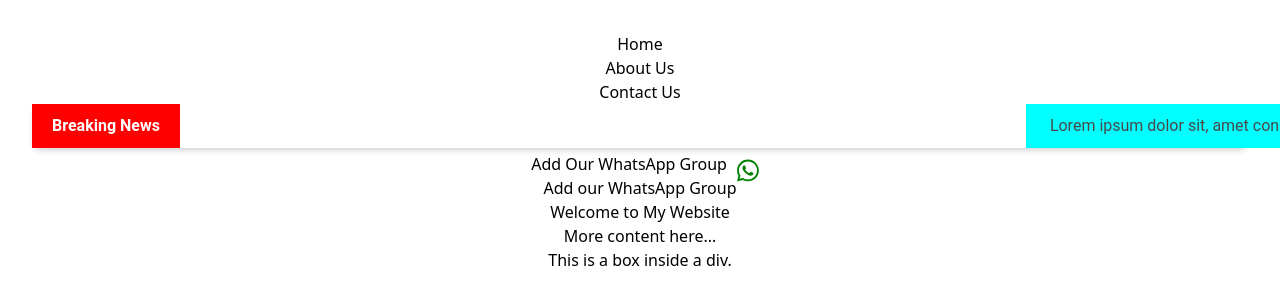
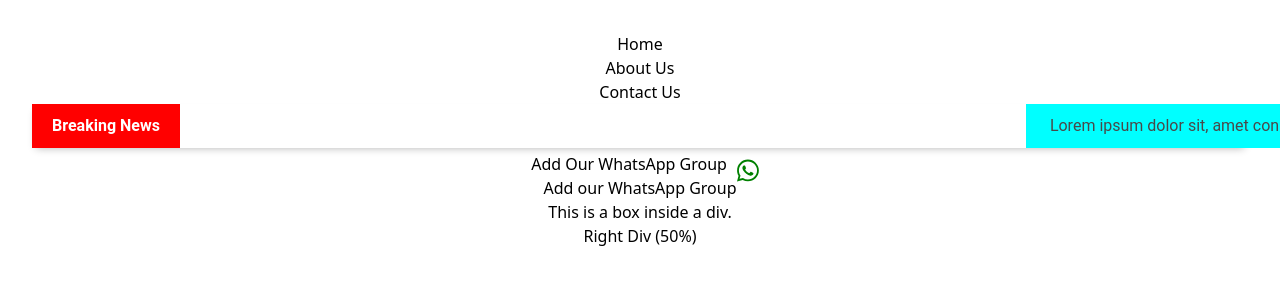
Before and after one commit to Das10177/UBA, a React (Vite) app in the folder First-page/: page / in a window 1280 px wide. Shown: the top 304 px of the page. Built offline with nearby package versions, Linux system fonts and the light colour scheme.

Commit message:
left&right dev build

```diff
--- a/First-page/src/Components/Recent.jsx
+++ b/First-page/src/Components/Recent.jsx
@@ -50,7 +50,8 @@ const recentPosts = [
     title: "Post 6",
     body: "This is the body of post 6",
     date: "2022-01-06",
-    thumbnail: "https://via.placeholder.com/150",
+    thumbnail:
+      "https://images.unsplash.com/photo-1737251043885-1fa62cb12933?q=80&w=1973&auto=format&fit=crop&ixlib=rb-4.0.3&ixid=M3wxMjA3fDB8MHxwaG90by1wYWdlfHx8fGVufDB8fHx8fA%3D%3D",
     author: "Author 6",
   },
   {
@@ -58,7 +59,8 @@ const recentPosts = [
     title: "Post 7",
     body: "This is the body of post 7",
     date: "2022-01-07",
-    thumbnail: "https://via.placeholder.com/150",
+    thumbnail:
+      "https://images.unsplash.com/photo-1737251043885-1fa62cb12933?q=80&w=1973&auto=format&fit=crop&ixlib=rb-4.0.3&ixid=M3wxMjA3fDB8MHxwaG90by1wYWdlfHx8fGVufDB8fHx8fA%3D%3D",
     author: "Author 7",
   },
 ];
--- a/First-page/src/pages/Home.jsx
+++ b/First-page/src/pages/Home.jsx
@@ -4,6 +4,7 @@ import Ticker from "../Components/Tricker";
 import { FontAwesomeIcon } from '@fortawesome/react-fontawesome';
 import { faWhatsapp } from "@fortawesome/free-brands-svg-icons";
 import styled from "styled-components";
+
 // import Recent from "../Components/Recent";
 
 
@@ -25,24 +26,42 @@ const Home = () => {
       <Ticker />
       <main>
         <div className="flex flex-col bg-red-500 p-4">
-          <div className="p-8">
+          <section>
+            <div className="p-8 flex gap-4  ">
+
+              <div className="w-4/6 ">
               <div>
-              <div className="h-9 w-96 text-center text-white bg-blue-400 hover:cursor-pointer rounded-md">
+                <div className="h-9 w-100 text-center text-white bg-blue-400 hover:cursor-pointer rounded-md">
                   Add Our WhatsApp Group
                   {/* <FontAwesomeIcon icon={faWhatsapp} size="2x" color="green" top="20px" left="30px" /> */}
                   <WhatsAppIcon icon={faWhatsapp} />
                 </div>
-              <div className="h-9 w-96 text-white bg-pink-500 mt-5 rounded-md">
+                <div className="h-9 w-100 text-white bg-pink-500 mt-5 rounded-md">
                   Add our WhatsApp Group
                 </div>
               </div>
-            <h1 className="text-2xl font-bold">Welcome to My Website</h1>
-            <p>More content here...</p>
+              {/* <h1 className="text-2xl font-bold">Welcome to My Website</h1>
+            <p>More content here...</p> */}
 
-            <div className="w-72 h-60 border border-gray-300 bg-white p-4 shadow-md">
+              <div className="w-100 h-60 border border-gray-300 bg-white p-4 mt-4 shadow-md">
                 This is a box inside a div.
               </div>
               </div>
+
+               <div className="w-2/6 bg-teal-500 p-8 rounded-lg text-white   text-center">
+
+               Right Div (50%)
+
+               </div>
+
+
+
+
+            </div>
+
+
+
+          </section>
         </div>
       </main>
     </div>
```
Lines whose indentation alone changed are shown as unchanged.
